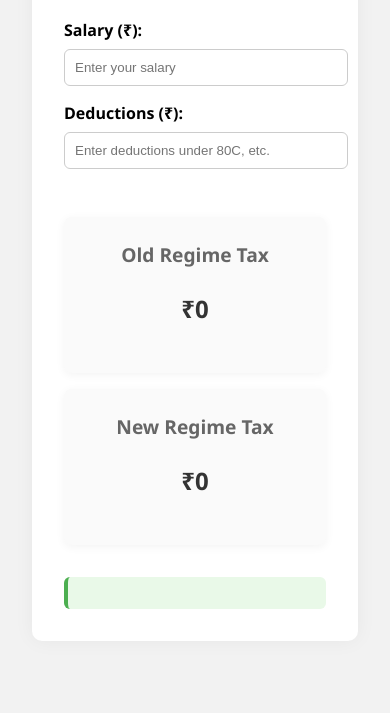
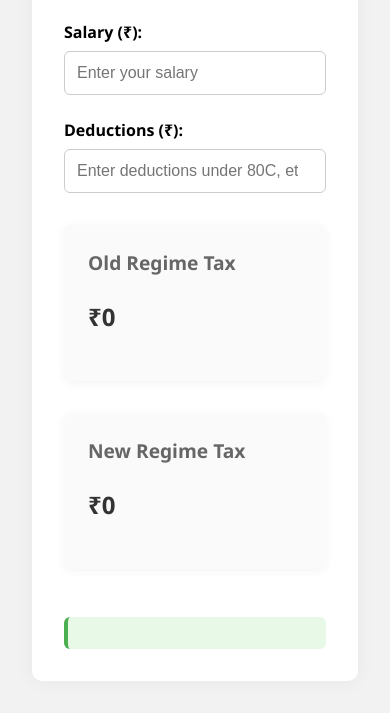
Before and after one commit to rthebar/tax_dan, a plain HTML site: page index.html in a window 390 px wide. Shown: the part 217-930 px from the top of the page. Before the commit the page ends 890 px from the top, so only its background shows below. Drawn offline with Linux system fonts and the light colour scheme.

Commit message:
Update index.html

```diff
--- a/index.html
+++ b/index.html
@@ -11,11 +11,13 @@
             margin: 0;
             padding: 2rem;
             background: #f2f2f2;
+            box-sizing: border-box;
         }
 
         h1 {
             text-align: center;
             color: #333;
+            margin-bottom: 1.5rem;
         }
 
         .container {
@@ -27,16 +29,23 @@
             box-shadow: 0 0 20px rgba(0, 0, 0, 0.05);
         }
 
+        .input-group {
+            margin-bottom: 1.5rem;
+        }
+
         label {
             font-weight: bold;
+            display: block;
+            margin-bottom: 0.5rem;
         }
 
         input {
             width: 100%;
-            padding: 10px;
-            margin: 0.5rem 0 1rem;
+            padding: 12px;
+            font-size: 16px;
             border: 1px solid #ccc;
             border-radius: 6px;
+            box-sizing: border-box;
         }
 
         .tax-results {
@@ -53,6 +62,7 @@
             border-radius: 8px;
             box-shadow: 0 2px 10px rgba(0, 0, 0, 0.05);
             text-align: center;
+            margin-bottom: 1rem;
         }
 
         .card h2 {
@@ -76,9 +86,32 @@
             font-weight: 500;
         }
 
+        /* Mobile Styles */
         @media (max-width: 600px) {
             .tax-results {
                 flex-direction: column;
+            }
+
+            .card {
+                margin-bottom: 1rem;
+                text-align: left;
+            }
+
+            input {
+                padding: 12px;
+                font-size: 16px;
+            }
+
+            #result {
+                font-size: 1.1rem;
+            }
+        }
+
+        /* Tablet Styles */
+        @media (max-width: 900px) {
+            .tax-results {
+                flex-direction: column;
+                gap: 1rem;
             }
         }
     </style>
@@ -87,18 +120,22 @@
 <body>
     <div class="container">
         <h1>Income Tax Regime Comparator</h1>
-        <label for="salary">Salary (₹):</label>
-        <input type="number" id="salary" placeholder="Enter your salary" />
+        <div class="input-group">
+            <label for="salary">Salary (₹):</label>
+            <input type="number" id="salary" placeholder="Enter your salary" />
+        </div>
 
-        <label for="deduction">Deductions (₹):</label>
-        <input type="number" id="deduction" placeholder="Enter deductions under 80C, etc." />
+        <div class="input-group">
+            <label for="deduction">Deductions (₹):</label>
+            <input type="number" id="deduction" placeholder="Enter deductions under 80C, etc." />
+        </div>
 
         <div class="tax-results">
-            <div class="card">
+            <div class="card" id="oldCard">
                 <h2>Old Regime Tax</h2>
                 <p id="oldTax">₹0</p>
             </div>
-            <div class="card">
+            <div class="card" id="newCard">
                 <h2>New Regime Tax</h2>
                 <p id="newTax">₹0</p>
             </div>
@@ -113,6 +150,8 @@
         const oldTaxEl = document.getElementById("oldTax");
         const newTaxEl = document.getElementById("newTax");
         const resultEl = document.getElementById("result");
+        const oldCard = document.getElementById("oldCard");
+        const newCard = document.getElementById("newCard");
 
         function oldSlab(salary) {
             let tax = 0;
@@ -162,11 +201,17 @@
 
             if (sal_new <= tax_free_limit) {
                 resultEl.innerHTML = `<strong>✅ Tax (87A): ₹0</strong>`;
+                resultEl.style.backgroundColor = '#e9f9e8';  // Green background
+                oldCard.style.backgroundColor = "#e9f9e8"; // Green for old regime
+                newCard.style.backgroundColor = "#f8d7da"; // Red for new regime
                 return;
             }
 
             if (excess_income < new_tax) {
                 resultEl.innerHTML = `<strong>✅ Tax after 87A marginal relief: ₹${excess_income}</strong>`;
+                resultEl.style.backgroundColor = '#e9f9e8';  // Green background
+                oldCard.style.backgroundColor = "#f8d7da"; // Red for old regime
+                newCard.style.backgroundColor = "#e9f9e8"; // Green for new regime
                 return;
             }
 
@@ -181,14 +226,21 @@
 
             if (old_tax < new_tax) {
                 resultEl.innerHTML = `<strong>✅ Old Regime is better</strong>`;
+                resultEl.style.backgroundColor = '#e9f9e8';  // Green background
+                oldCard.style.backgroundColor = "#e9f9e8"; // Green for old regime
+                newCard.style.backgroundColor = "#f8d7da"; // Red for new regime
             } else {
                 resultEl.innerHTML = `<strong>✅ New Regime better unless deductions ≥ ₹${break_even}</strong>`;
+                resultEl.style.backgroundColor = '#f8d7da';  // Red background
+                oldCard.style.backgroundColor = "#f8d7da"; // Red for old regime
+                newCard.style.backgroundColor = "#e9f9e8"; // Green for new regime
             }
         }
 
         salaryInput.addEventListener("input", calculate);
         deductionInput.addEventListener("input", calculate);
     </script>
+
 </body>
 
 </html>
```
